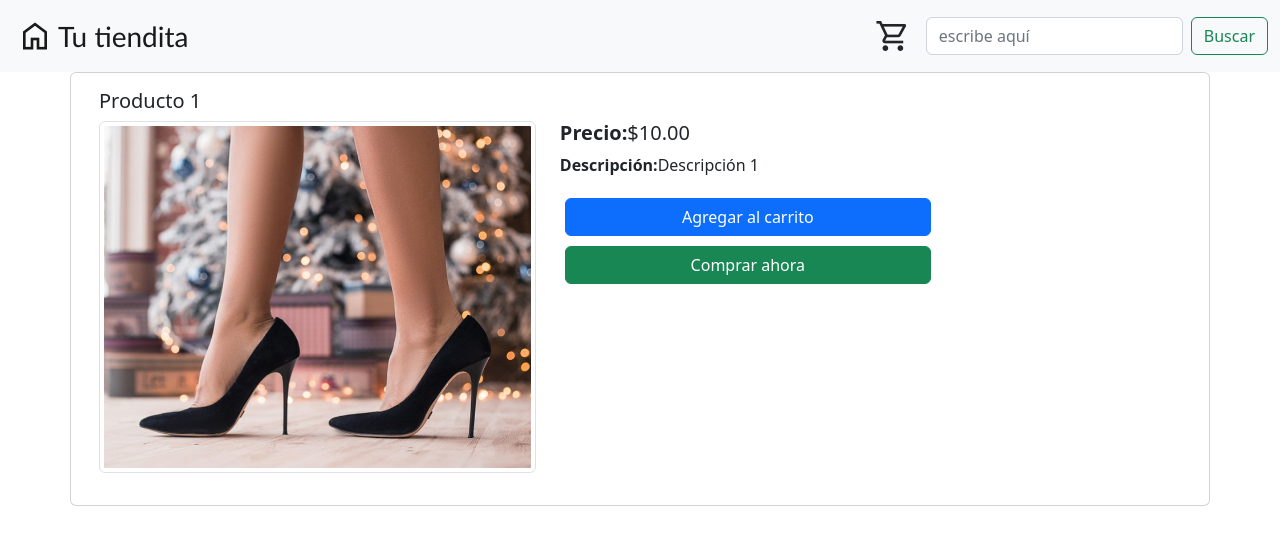
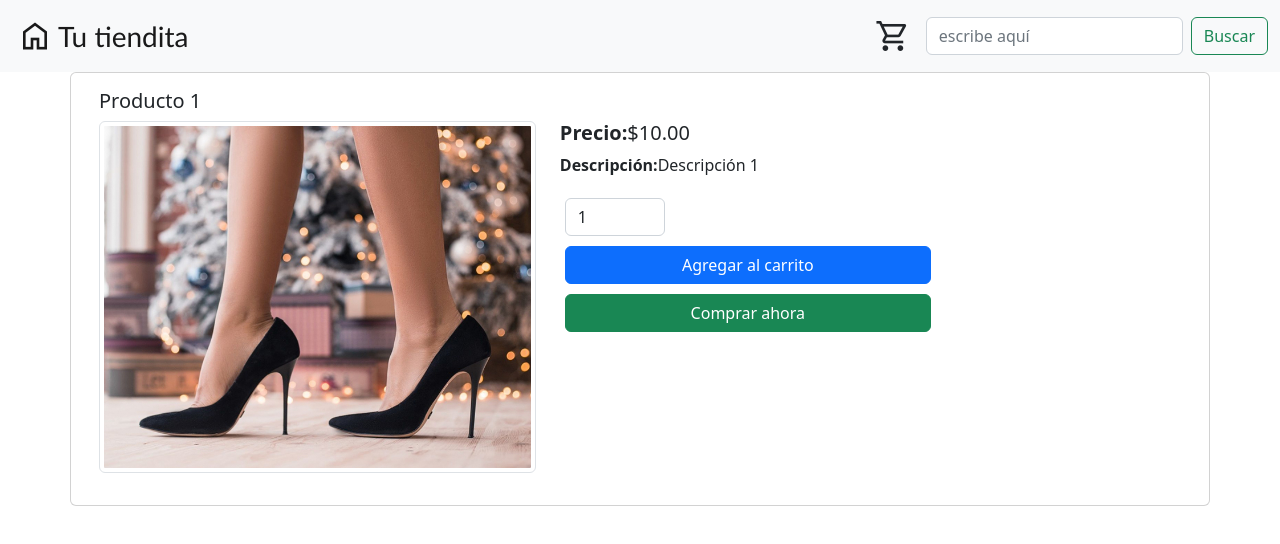
Before and after one commit to Sahilyexe/e-commerce-frontend, an Angular app: page /producto/1 in a window 1280 px wide. Shown: the top 544 px of the page. Built offline with nearby package versions, Linux system fonts and the light colour scheme.

Commit message:
Se controla la cantidad min y maxi en la cantidad

```diff
--- a/src/app/componentes/producto/producto.component.css
+++ b/src/app/componentes/producto/producto.component.css
@@ -6,3 +6,8 @@
 .botones{
     margin: 5px;
 }
+.cantidad{
+    max-width: 100px;
+
+    margin: 5px;
+}
--- a/src/app/componentes/producto/producto.component.html
+++ b/src/app/componentes/producto/producto.component.html
@@ -18,10 +18,12 @@
           <div><strong>Descripción: </strong></div>
           <p>{{producto.descripcion|titlecase}}</p>
         </div>
+
         </div>
+        <div> <input type="number" class="form-control cantidad" step="1" min="1" value="1" [max]="producto.cantidadStock"></div>
         <div class="row">
           <div class="display-botones">
-        <button class="btn btn-primary botones" >Agregar al carrito</button>
+          <button class="btn btn-primary botones" >Agregar al carrito</button>
         <button class="btn btn-success botones" >Comprar ahora</button>
         </div>
         </div>
--- a/src/assets/productos.json
+++ b/src/assets/productos.json
@@ -13,7 +13,7 @@
            "nombre" :"producto 2",
            "descripcion" : "descripción 2",
            "precio" : "10",
-           "cantidadStock" : "1",
+           "cantidadStock" : "2",
            "categoria": "categoria 2",
            "fechaIngreso": "2022-10-01",
            "thumbnail":"producto 2.jpg",
```
